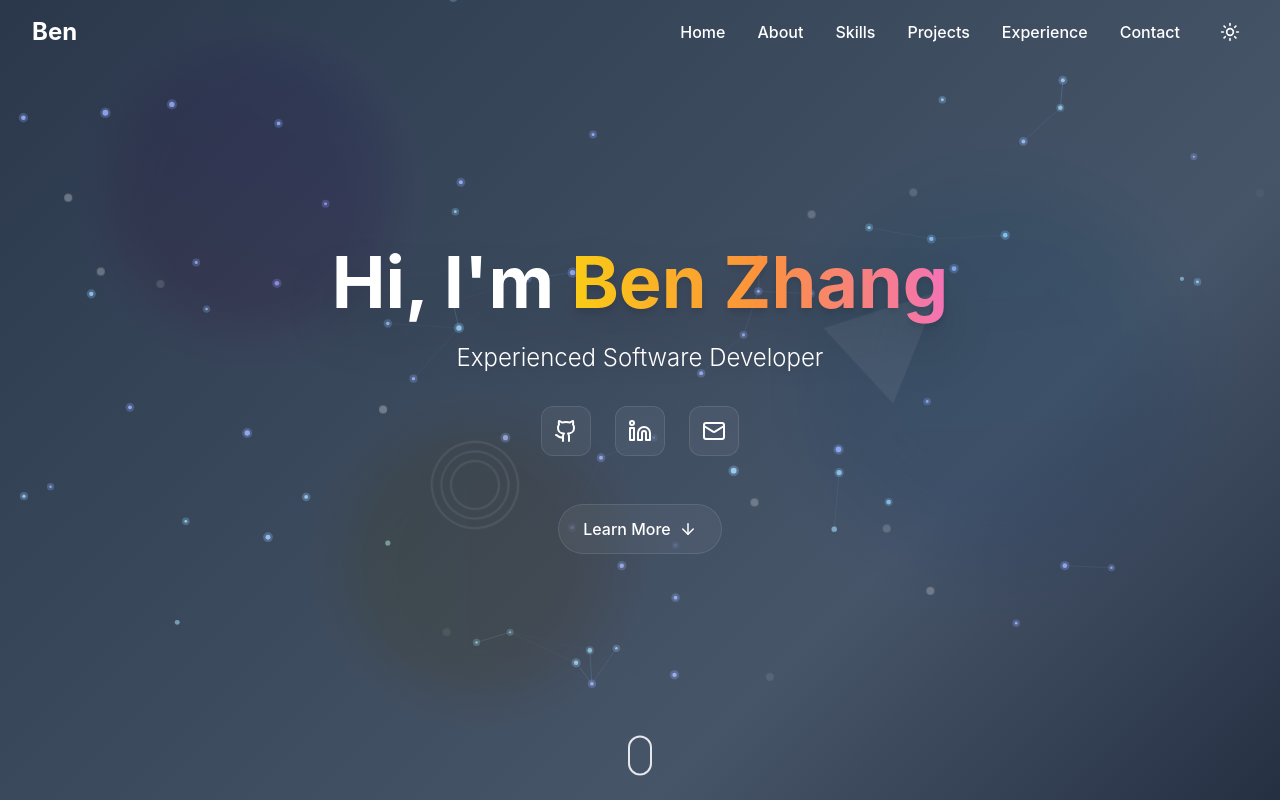
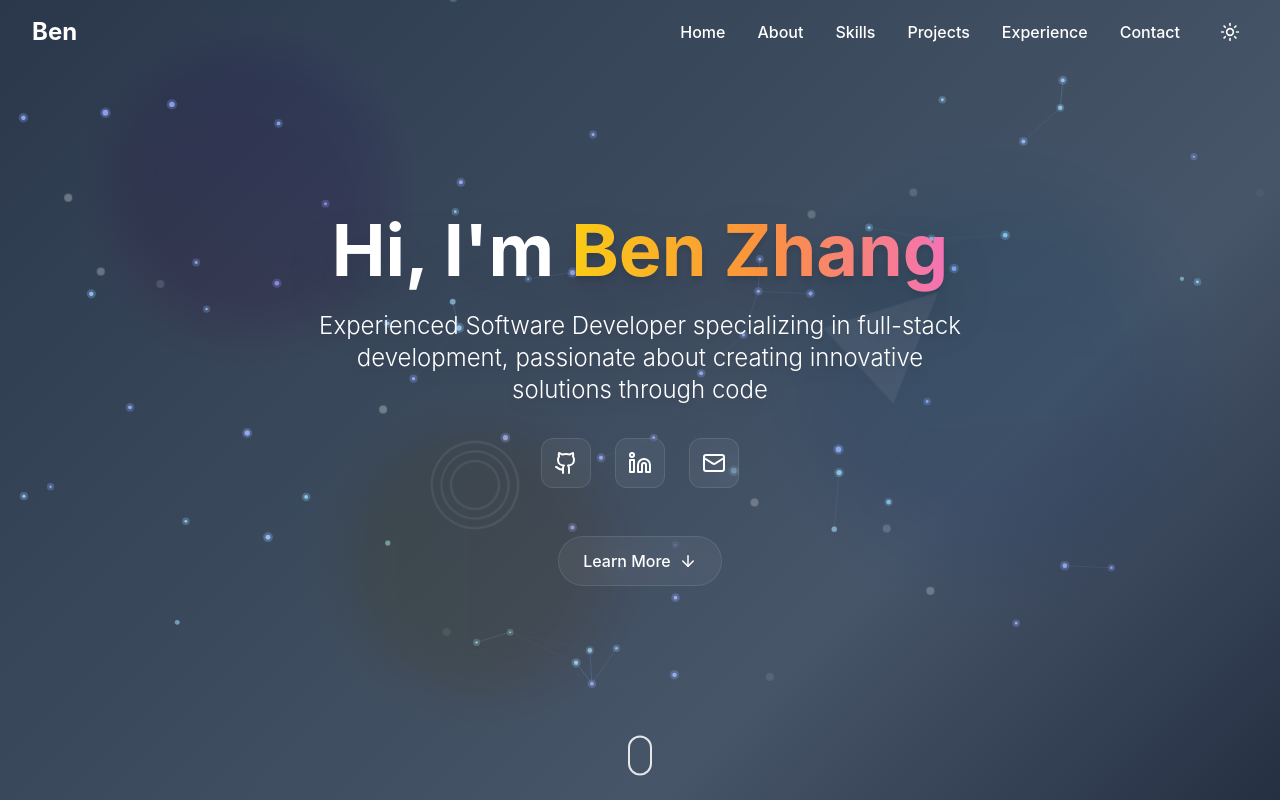
Before and after one commit to ChungBound/portfolio, a Next.js app: page / in a window 1280 px wide. Shown: the top 800 px of the page. Built offline with nearby package versions, Linux system fonts and the light colour scheme.

Commit message:
feat: 丰富首页个人介绍描述
- 将简单的'Experienced Software Developer'扩展为更详细的介绍
- 添加full-stack开发专长和创新热情的描述
- 增强首页吸引力，让介绍更加丰富和专业

```diff
--- a/src/components/Hero.tsx
+++ b/src/components/Hero.tsx
@@ -146,7 +146,8 @@ export function Hero() {
             </span>
           </h1>
           <p className="text-xl sm:text-2xl text-current mb-8 max-w-2xl mx-auto drop-shadow-lg font-light leading-relaxed">
-            Experienced Software Developer
+            Experienced Software Developer specializing in full-stack development,
+            passionate about creating innovative solutions through code
           </p>
         </motion.div>
 
```
